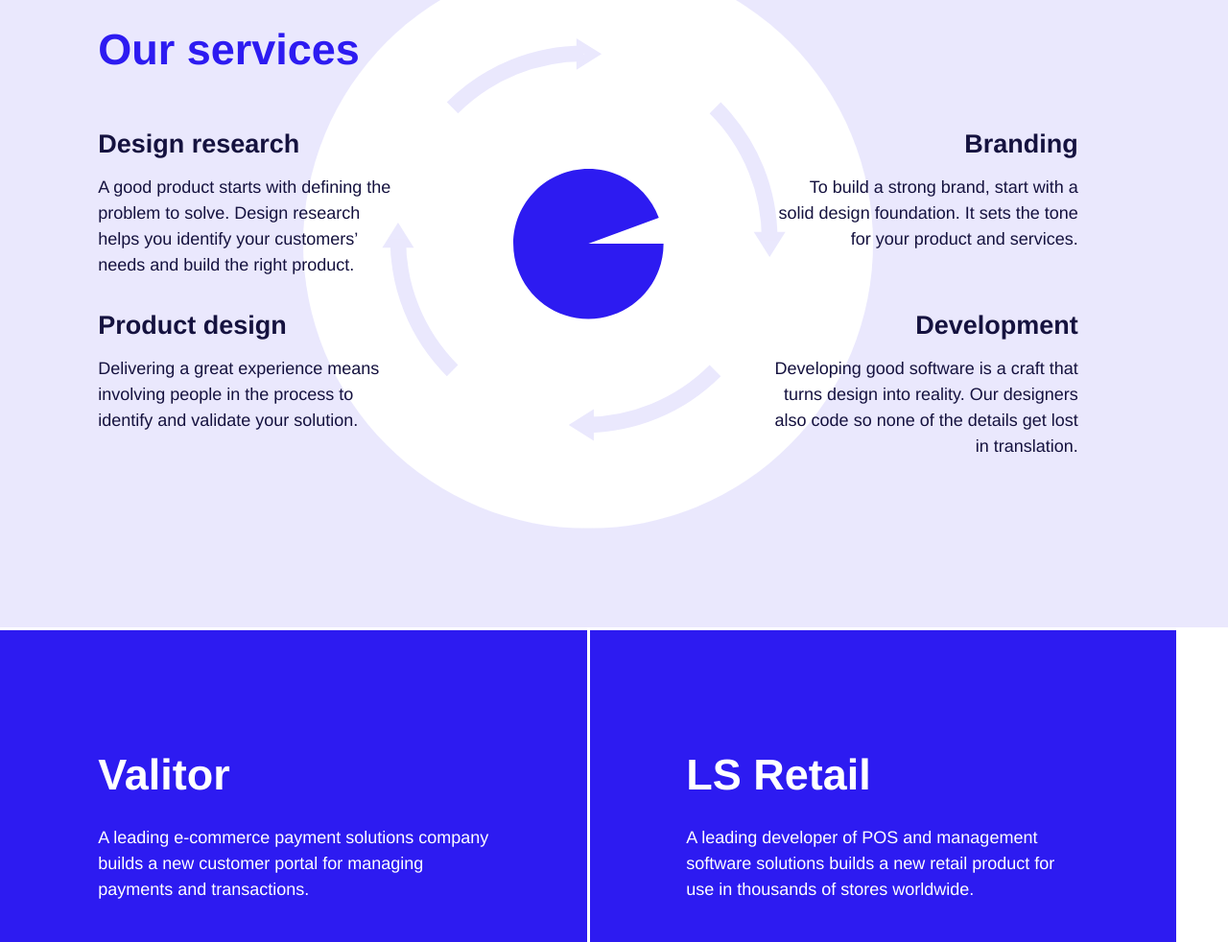
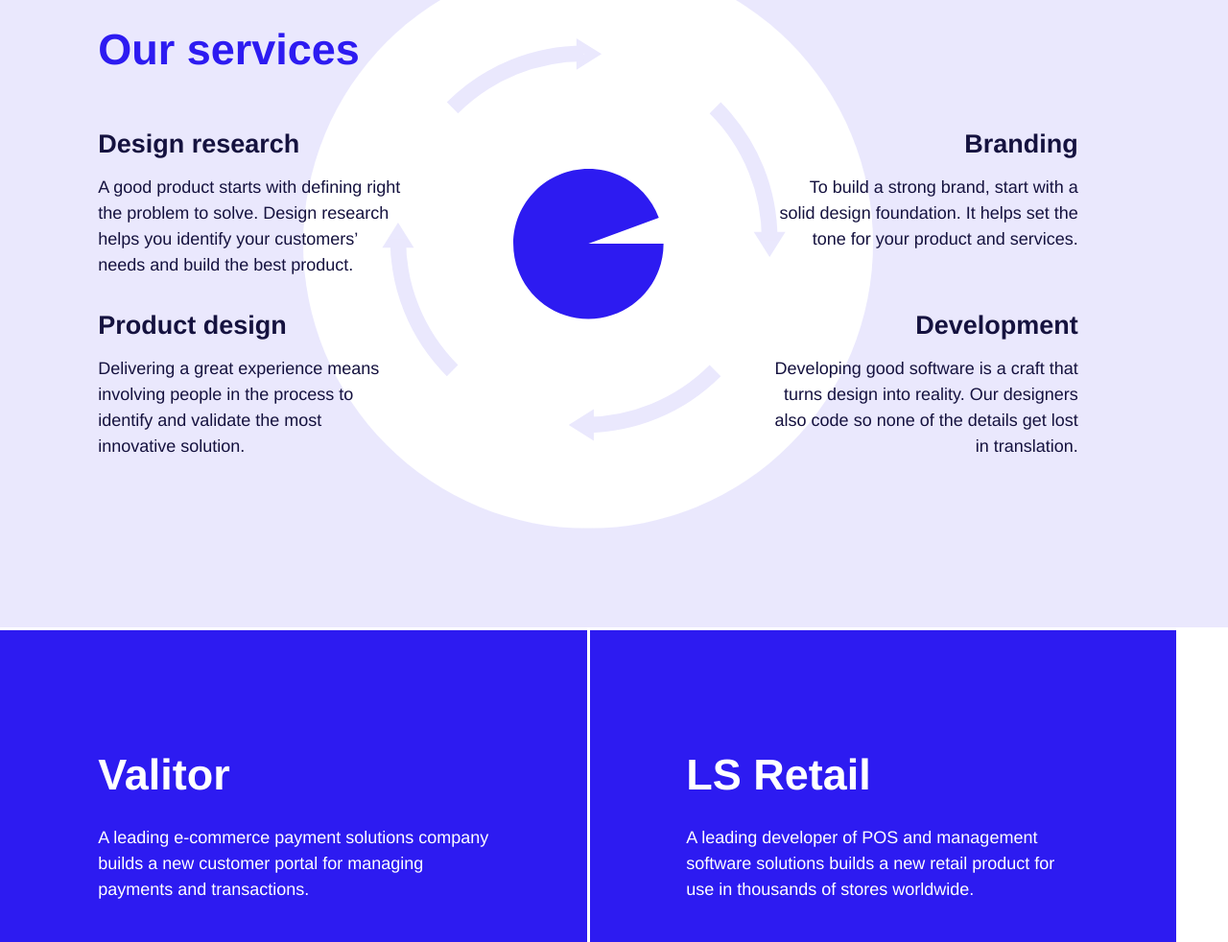
Before and after one commit to Vefstofan/vefstofan.github.io, a website: page index.html in a window 1280 px wide. Shown: the part 1752-2734 px from the top of the page at 96% size. Drawn offline with nearby package versions, Linux system fonts and the light colour scheme.

Commit message:
Fixed typo

```diff
--- a/index.html
+++ b/index.html
@@ -122,7 +122,7 @@
 
                                     <h1>Design research</h1>
 
-                                    <p>A good product starts with defining the problem to solve. Design research helps you identify your customers’ needs and build the right product.</p>
+                                    <p>A good product starts with defining right the problem to solve. Design research helps you identify your customers’ needs and build the best product.</p>
 
                                 </div>
 
@@ -134,7 +134,7 @@
 
                                     <h1>Branding</h1>
 
-                                    <p>To build a strong brand, start with a solid design foundation. It sets the tone for your product and services.</p>
+                                    <p>To build a strong brand, start with a solid design foundation. It helps set the tone for your product and services.</p>
 
                                 </div>
 
@@ -151,7 +151,7 @@
 
                                     <h1>Product design</h1>
 
-                                    <p>Delivering a great experience means involving people in the process to identify and validate your solution.</p>
+                                    <p>Delivering a great experience means involving people in the process to identify and validate the most innovative solution.</p>
 
                                 </div>
 
@@ -163,7 +163,7 @@
 
                                     <h1>Development</h1>
 
-                                    <p>Developing good software is a craft that turns design into reality. Our designers also code so none of the details get  lost in translation.</p>
+                                    <p>Developing good software is a craft that turns design into reality. Our designers also code so none of the details get lost in translation.</p>
 
                                 </div>
 
```
